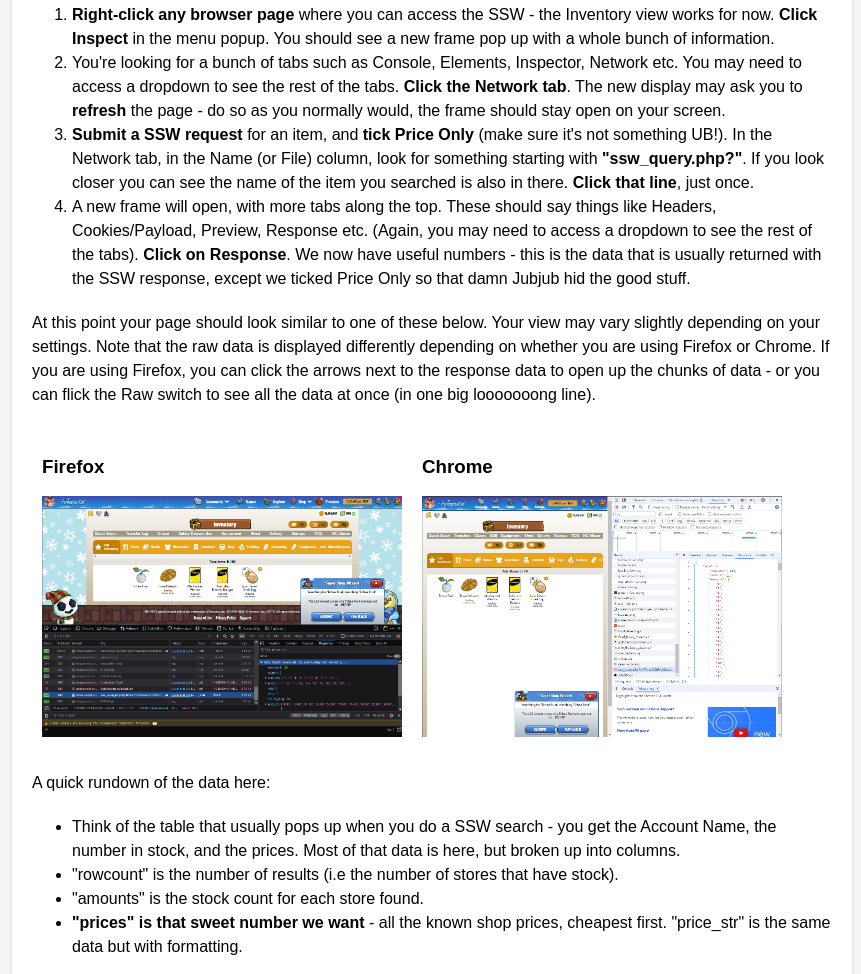
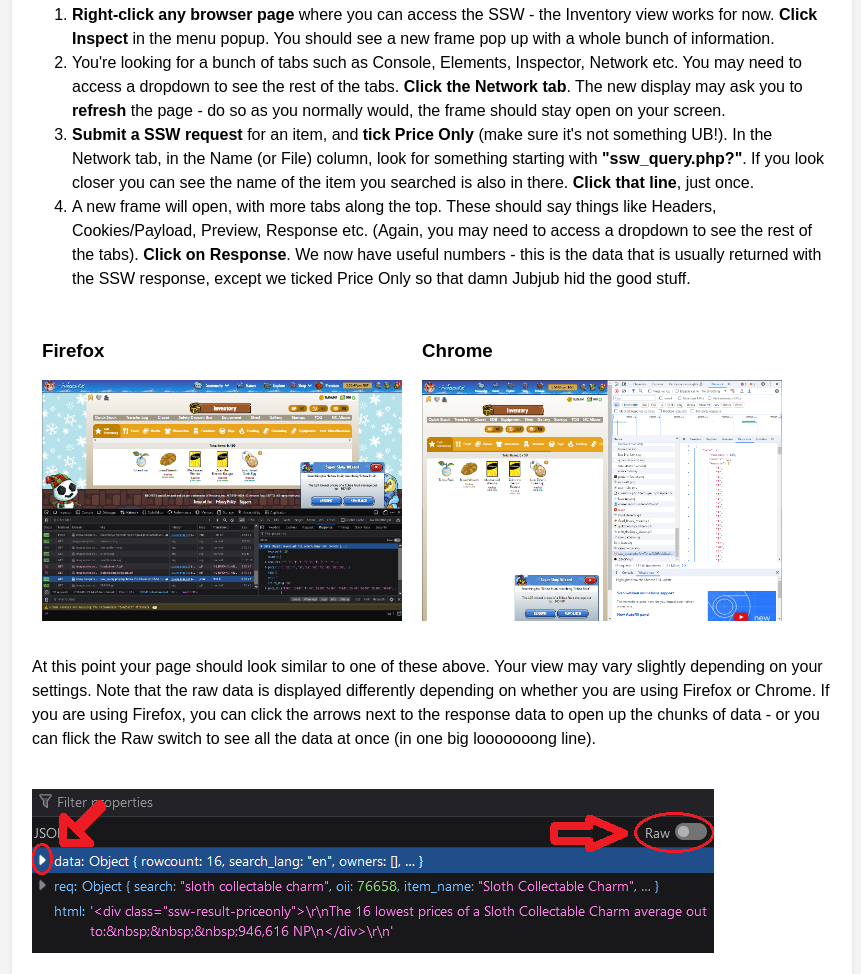
Before and after one commit to Courtyen/courtyen.github.io, a plain HTML site: page index.html in a window 1280 px wide. Shown: the part 513-1487 px from the top of the page, without its empty margins (208-1069 px from the left). Drawn offline with Linux system fonts and the light colour scheme.

Commit message:
added dropdown image

```diff
--- a/index.html
+++ b/index.html
@@ -123,11 +123,6 @@
     </li>
 </ol>
 
-        <p class="instruct">At this point your page should look similar to one of these below. Your view may vary slightly depending on your settings.
-            Note that the raw data is displayed differently depending on whether you are using Firefox or Chrome.
-            If you are using Firefox, you can click the arrows next to the response data to open up the chunks of data -
-            or you can flick the Raw switch to see all the data at once (in one big looooooong line).</p>
-
         <div class="row">
             <div class="column">
                 <h3>Firefox</h3>
@@ -138,6 +133,14 @@
                 <img src="inventorychrome.png" alt="Chrome" style="max-width:100%; cursor: pointer;" onclick="openModal(this);">
             </div>
         </div>
+
+
+        <p class="instruct">At this point your page should look similar to one of these above. Your view may vary slightly depending on your settings.
+            Note that the raw data is displayed differently depending on whether you are using Firefox or Chrome.
+            If you are using Firefox, you can click the arrows next to the response data to open up the chunks of data -
+            or you can flick the Raw switch to see all the data at once (in one big looooooong line).</p>
+        <br>
+                <img src="dropdown.png" alt="Firefox details" style="max-width:100%; cursor: pointer;" onclick="openModal(this);">
 
 <p class="instruct">A quick rundown of the data here:
     <ul class="instruct">
```
